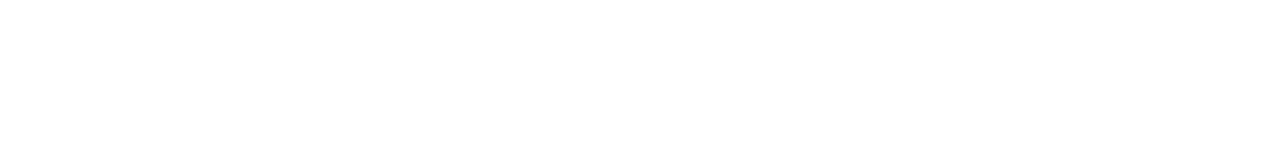
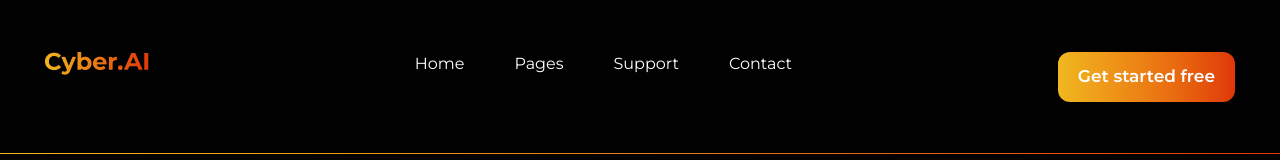
Before and after one commit to himelhossen09j8-dot/Cyber-Punk, a website: page index.html in a window 1280 px wide. Drawn offline with Linux system fonts and the light colour scheme.

Commit message:
initial project

```diff
--- a/index.html
+++ b/index.html
@@ -2,10 +2,29 @@
 <html lang="en">
 <head>
     <meta charset="UTF-8">
-    <meta name="viewport" content="width=device-width, initial-scale=1.0">
+    <meta name="viewport" content="width=, initial-scale=1.0">
+    <link href="./src/output.css" rel="stylesheet">
+    <!-- <link rel="stylesheet" href="./src/input.css"> -->
     <title>Document</title>
 </head>
 <body>
-
+    <nav class="py-[52px] relative after_buttom">
+        <div class="container">
+        <div class="flex item-center gap-5 justify-between">
+            <div>
+                <img src="./images/logo.png" alt="Logo">
+            </div>
+            <ul class="flex justify-center gap-12.5 item-center">
+                <li><a href="#">Home</a></li>
+                <li><a href="#">Pages</a></li>
+                <li><a href="#">Support</a></li>
+                <li><a href="#">Contact</a></li>
+            </ul>
+            <div class="">
+                <button class="Linear_button">Get started free</button>
+            </div>
+        </div>
+    </div>
+    </nav>
 </body>
 </html>
--- /dev/null
+++ b/src/input.css
@@ -0,0 +1,60 @@
+@import url('https://fonts.googleapis.com/css2?family=Orbitron:wght@400..900&display=swap');
+@import url('https://fonts.googleapis.com/css2?family=Montserrat:ital,wght@0,100..900;1,100..900&display=swap');
+@import "tailwindcss";
+
+@utility container {
+    margin-inline: auto;
+    padding-inline: 2.8125rem;
+}
+
+@theme {
+    /* Colors */
+
+
+    /* --color-black:#010101 ; */
+    --color-white:#FFFFFF ;
+    --color-black: #010101 ;
+    --color-gray-DDD:#dddddd;
+    --color-red-609: #e03690;
+    --color-orange-71f: #f0b71f
+    --color-white-4: rgba(255, 255, 255, 0.04)
+    --color-white:#FFFFFF;
+
+    /* Font Family */
+    --font-orbitron: "Orbitron", sans-serif;
+    --font-montserrat: "Montserrat", sans-serif;
+
+
+    /* Break points */
+   --breakpoint-*: initial;
+  --breakpoint-sm: 40rem;
+  --breakpoint-md: 48rem;
+  --breakpoint-lg: 64rem;
+  --breakpoint-xl: 80rem;
+  --breakpoint-2xl: 95rem;
+}
+
+@layer base {
+    body {
+        @apply font-montserrat bg-black text-white;
+
+    }
+   h1,
+   h2,
+   h3,
+   h4,
+   h5,
+   h6 {
+        font-family: var(--font-orbitron);
+        color: var(--color-primary);
+    }
+}
+
+@layer components {
+    .Linear_button {
+        @apply bg-linear-to-r from-[#F0B71F] to-[#E03609] text-[17px] font-semibold px-5 py-3 rounded-xl;
+    }
+    .after_buttom{
+         @apply after:absolute after:h-px after:w-full after:bg-linear-to-r after:from-[#F0B71F] after:to-[#E03609] after:bottom-0 after:left-0
+        }
+}
```
Also changed, not shown: package.json (added, +9 -0 lines), css/style.css, images/logo.png (added), src/output.css (added), 2 other files.
